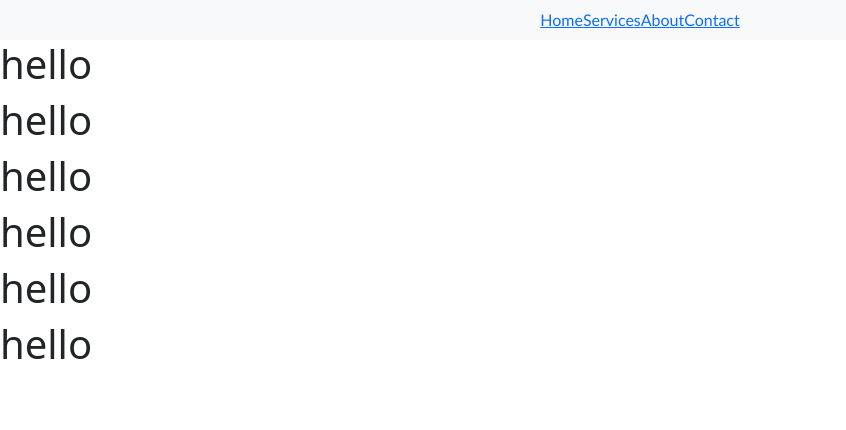
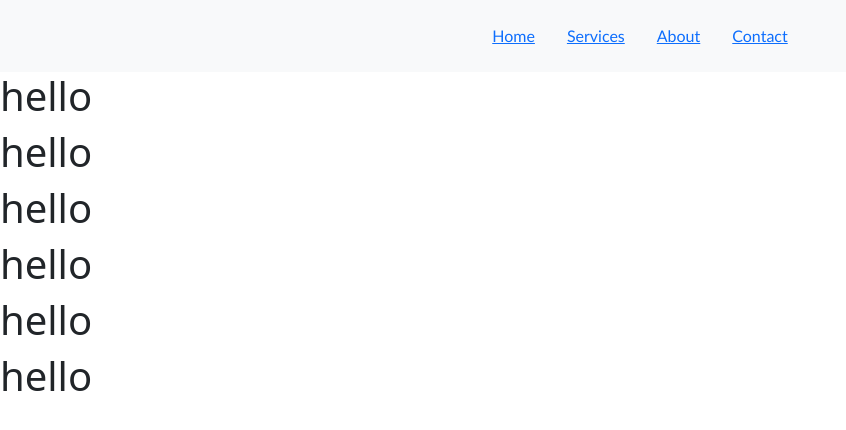
Before and after one commit to Zahra947/services, a React (Create React App) app: page /services in a window 1280 px wide. Shown: the top 430 px of the page, without its empty margins (0-846 px from the left). Built offline with nearby package versions, Linux system fonts and the light colour scheme.

Commit message:
added padding to navbar

```diff
--- a/src/pages/Header.js
+++ b/src/pages/Header.js
@@ -6,10 +6,12 @@ import "./Header.scss";
 export default function Header() {
   return (
     <div className="header">
-      <nav class="navbar navbar-expand-lg navbar-light bg-light  d-flex justify-content-sm-center">
-        <Link to="/Home">Home </Link>
+      <nav className="navbar navbar-expand-lg navbar-light bg-light  d-flex justify-content-sm-center">
+        <Link to="/Home" className="p-3">
+          Home
+        </Link>
         <button
-          class="navbar-toggler"
+          className="navbar-toggler"
           type="button"
           data-bs-toggle="collapse"
           data-bs-target="#navbarSupportedContent"
@@ -17,11 +19,13 @@ export default function Header() {
           aria-expanded="false"
           aria-label="Toggle navigation"
         >
-          <span class="navbar-toggler-icon"></span>
+          <span className="navbar-toggler-icon"></span>
         </button>
-        <Link to="/Services">Services</Link>
+        <Link to="/Services" className="p-3">
+          Services
+        </Link>
         <button
-          class="navbar-toggler"
+          className="navbar-toggler"
           type="button"
           data-bs-toggle="collapse"
           data-bs-target="#navbarSupportedContent"
@@ -29,11 +33,13 @@ export default function Header() {
           aria-expanded="false"
           aria-label="Toggle navigation"
         >
-          <span class="navbar-toggler-icon"></span>
+          <span className="navbar-toggler-icon"></span>
         </button>
-        <Link to="/About">About </Link>
+        <Link to="/About" className="p-3">
+          About{" "}
+        </Link>
         <button
-          class="navbar-toggler"
+          className="navbar-toggler"
           type="button"
           data-bs-toggle="collapse"
           data-bs-target="#navbarSupportedContent"
@@ -41,11 +47,13 @@ export default function Header() {
           aria-expanded="false"
           aria-label="Toggle navigation"
         >
-          <span class="navbar-toggler-icon"></span>
+          <span className="navbar-toggler-icon"></span>
         </button>
-        <Link to="/Contact">Contact</Link>
+        <Link to="/Contact" className="p-3">
+          Contact
+        </Link>
         <button
-          class="navbar-toggler"
+          className="navbar-toggler"
           type="button"
           data-bs-toggle="collapse"
           data-bs-target="#navbarSupportedContent"
@@ -53,7 +61,7 @@ export default function Header() {
           aria-expanded="false"
           aria-label="Toggle navigation"
         >
-          <span class="navbar-toggler-icon"></span>
+          <span className="navbar-toggler-icon"></span>
         </button>
       </nav>
     </div>
```
